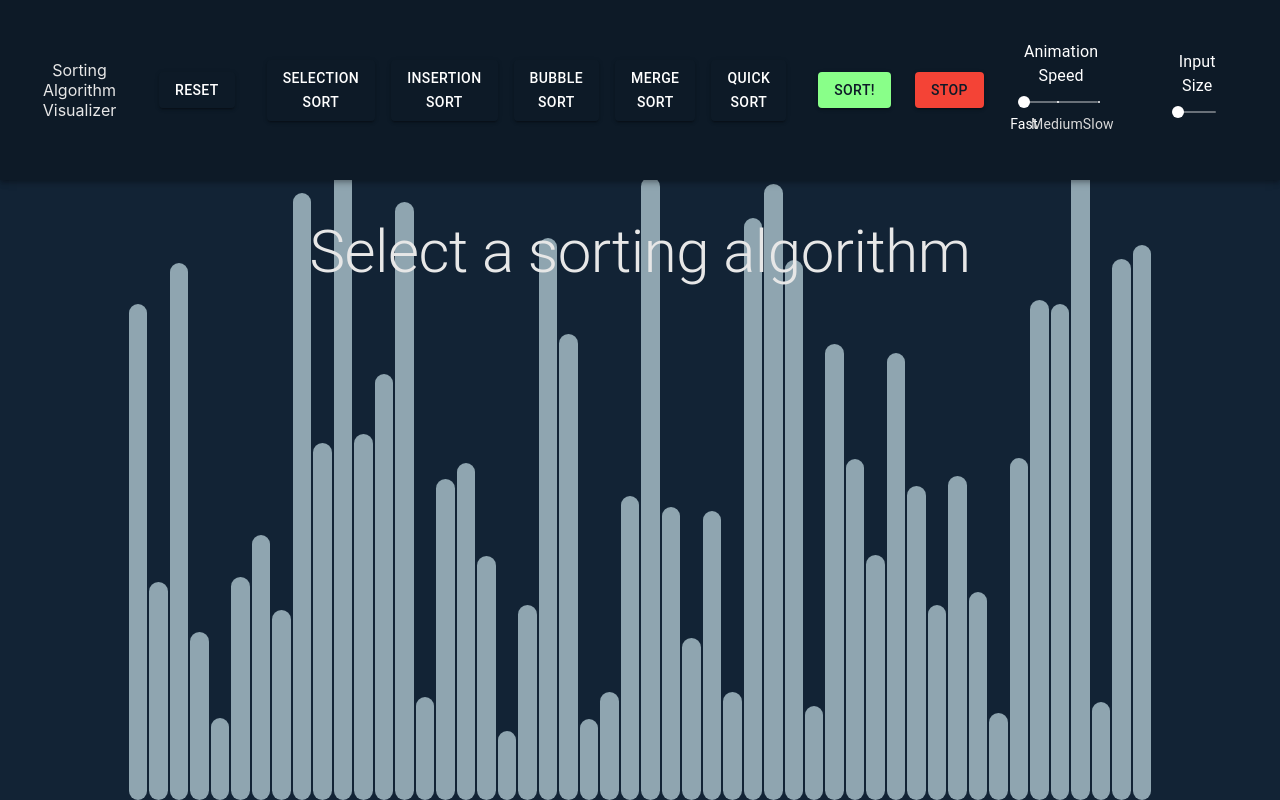
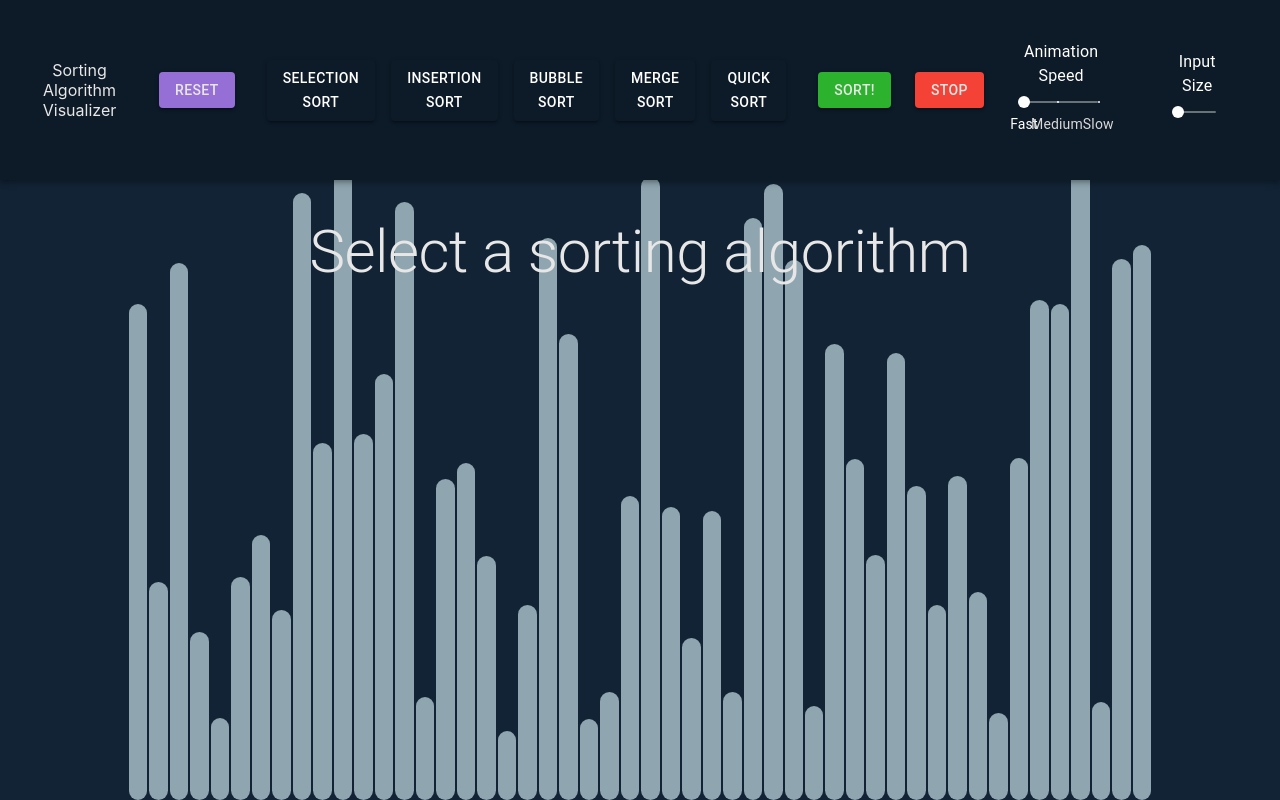
Before and after one commit to jzhr/sorting-visualizer, a React (Create React App) app: page / in a window 1280 px wide. Built offline with nearby package versions, Linux system fonts and the light colour scheme.

Commit message:
nicer reset button

```diff
--- a/src/components/SortingVisualizer.js
+++ b/src/components/SortingVisualizer.js
@@ -26,7 +26,7 @@ const theme = createMuiTheme({
     },
     secondary: {
       main: '#e7e7e7',
-      dark: '#89ff89',
+      dark: '#2cb22c',
     },
   },
 });
@@ -188,12 +188,16 @@ class SortingVisualizer extends React.Component {
     const {array} = this.state;
     const styles = {
       resetButton: {
+        backgroundColor: '#966fd6',
+        color: theme.palette.secondary.main
+      },
+      sortButton: {
         backgroundColor: theme.palette.secondary.dark,
-        color: theme.palette.primary.main
+        color: theme.palette.secondary.main
       },
       stopButton: {
         backgroundColor: theme.palette.error.main,
-        color: theme.palette.primary.main
+        color: theme.palette.secondary.main
       }
     }
 
@@ -208,13 +212,13 @@ class SortingVisualizer extends React.Component {
                       </Typography>
                     </ThemeProvider>
 
-                    <Box display='inline' m={3}><Button disabled={this.state.resetDisabled} variant='contained' color='primary' onClick={() => this.resetArray()}>Reset</Button></Box>
+                    <Box display='inline' m={3}><Button disabled={this.state.resetDisabled} variant='contained' style={styles.resetButton} onClick={() => this.resetArray()}>Reset</Button></Box>
                     <Box display='inline' m={1}><Button disabled={this.state.selectionDisabled} variant='contained' color='primary' onClick={() => this.selectSortingAlgorithm(0)}>Selection Sort</Button></Box>
                     <Box display='inline' m={1}><Button disabled={this.state.insertionDisabled} variant='contained' color='primary' onClick={() => this.selectSortingAlgorithm(1)}>Insertion Sort</Button></Box>
                     <Box display='inline' m={1}><Button disabled={this.state.bubbleDisabled} variant='contained' color='primary' onClick={() => this.selectSortingAlgorithm(2)}>Bubble Sort</Button></Box>
                     <Box display='inline' m={1}><Button disabled={this.state.mergeDisabled} variant='contained' color='primary' onClick={() => this.selectSortingAlgorithm(3)}>Merge Sort</Button></Box>
                     <Box display='inline' m={1}><Button disabled={this.state.quickDisabled} variant='contained' color='primary' onClick={() => this.selectSortingAlgorithm(4)}>Quick Sort</Button></Box>
-                    <Box display='inline' m={3}><Button disabled={this.state.sortDisabled} variant='contained' style={styles.resetButton} onClick={() => this.runSortingAlgorithm()}>Sort!</Button></Box>
+                    <Box display='inline' m={3}><Button disabled={this.state.sortDisabled} variant='contained' style={styles.sortButton} onClick={() => this.runSortingAlgorithm()}>Sort!</Button></Box>
                     <Box display='inline'><Button variant='contained' style={styles.stopButton} onClick={() => {window.location.reload()}}>Stop</Button></Box>
 
                     <Box m={5}>
```
